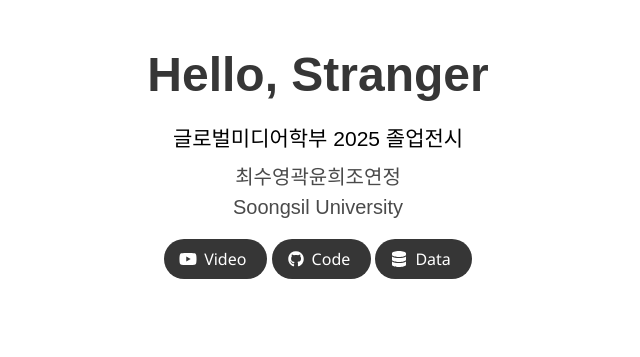
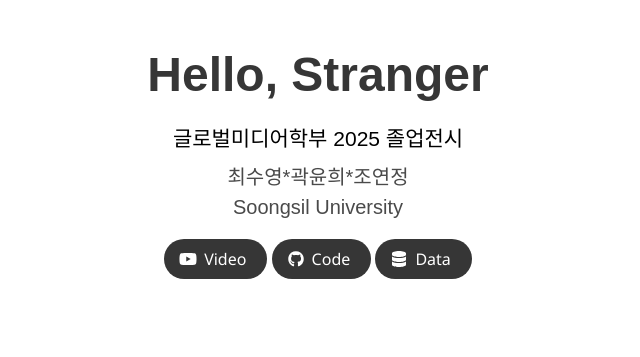
Before and after one commit to soo0choi/Ink, a Jekyll site: the page built from index.md, in a window 1280 px wide and 900 px high. Shown: the top 357 px of the window, without its empty margins (322-962 px from the left). Built offline with Jekyll 4.4.1, drawn with Linux system fonts in a browser that asks for light colours; some web fonts are replaced.

```diff
--- a/index.md
+++ b/index.md
@@ -6,8 +6,8 @@ presentation: "글로벌미디어학부 2025 졸업전시"
 team:
   - Ink
 authors:
-  - 최수영
-  - 곽윤희
+  - 최수영*
+  - 곽윤희*
   - 조연정
 affiliations:
   - Soongsil University
```
